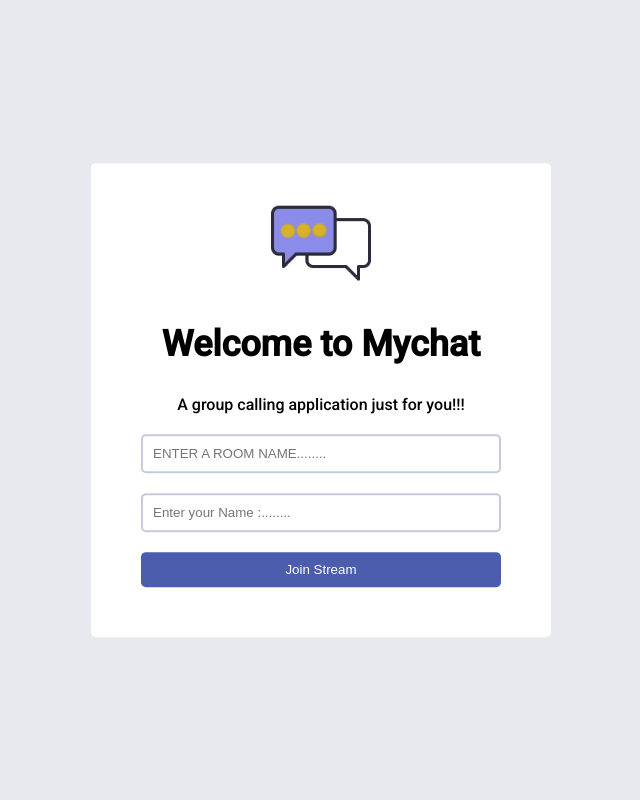
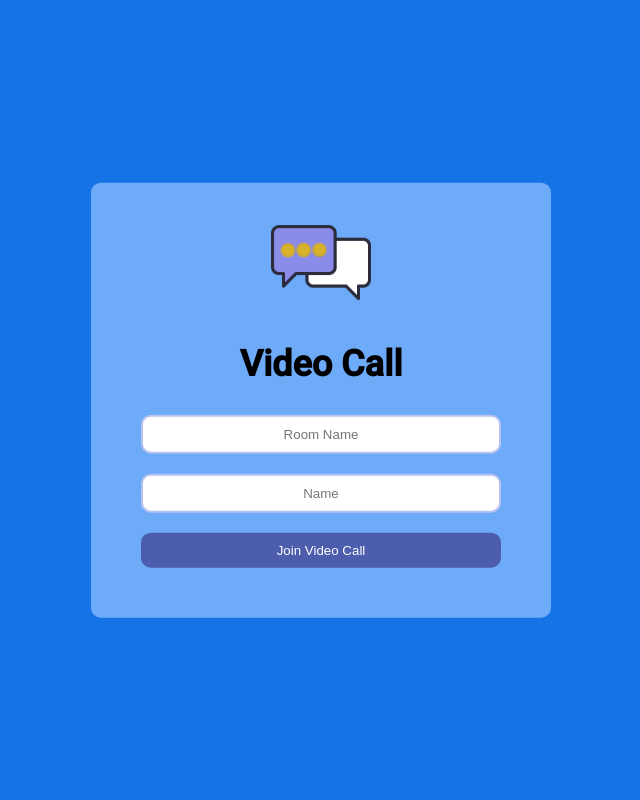
Before and after one commit to Folylolyboyz/VideoCall, a Django app: page / in a window 1280 px wide. Shown: the whole page, without its empty margins (319-959 px from the left). Run offline with Django 4.2, Linux system fonts and the light colour scheme.

Commit message:
UI Changes

```diff
--- a/base/templates/base/lobby.html
+++ b/base/templates/base/lobby.html
@@ -5,22 +5,21 @@
     <section id="form-container">
       <img id="logo" src= "{% static 'images/chat-icon.png' %}" >
       <div id="welcome-message">
-         <h1>Welcome to Mychat</h1>
-         <p>A group calling application just for you!!!</p>
+         <h1>Video Call</h1>
       </div>
 
       <form id="form">
         <div class="form-field">
-          <input type="text" name="room" placeholder="Enter a room name........" style="text-transform:uppercase;" />
+          <input type="text" name="room" placeholder="Room Name" autocomplete="off" />
         </div>
 
         <form id="form">
         <div class="form-field">
-          <input type="text" name="username" placeholder="Enter your Name :........" />
+          <input type="text" name="username" placeholder="Name" autocomplete="off" />
         </div>
 
         <div class="form-field">
-          <input type="submit" value="Join Stream">
+          <input type="submit" value="Join Video Call">
         </div>
       </form>
      </section>
@@ -32,7 +31,7 @@
   let handleSubmit = async(e) => {
     e.preventDefault()
     let room= e.target.room.value.toUpperCase()
-    let name= e.target.username.value
+    let name= e.target.username.value.charAt(0).toUpperCase() + e.target.username.value.slice(1)
     let response= await fetch(`/get_token/?channel=${room}`)
     let data= await response.json()
 
--- a/static/js/streams.js
+++ b/static/js/streams.js
@@ -49,7 +49,7 @@ let handleuserjoined = async (user, mediaType) => {
         let member = await getMember(user)
 
         player = `<div class="video-container" id="user-container-${user.uid}">
-                <div class="username-wrapper><span class="user-name">${member.name}</span></div>
+                <div class="username-wrapper"><span class="user-name">${member.name}</span></div>
                 <div class="video-player" id="user-${user.uid}"></div>
                 </div>`
         document.getElementById('video-streams').insertAdjacentHTML('beforeend', player)
--- a/static/styles/mainstyle.css
+++ b/static/styles/mainstyle.css
@@ -6,7 +6,7 @@
 
 
 body {
-    background-color: rgba(232, 233, 239, 1);
+    background-color: rgb(22, 115, 230);
     font-family: 'Roboto', sans-serif;
 }
 
@@ -21,9 +21,9 @@ body {
 #form-container {
     width: 400px;
     box-shadow: var(--shadow);
-    background-color: #fff;
+    background-color: rgb(109, 171, 248);
     padding: 30px;
-    border-radius: 5px;
+    border-radius: 10px;
     position: fixed;
     top: 50%;
     left: 50%;
@@ -54,10 +54,15 @@ body {
 
 .form-field input {
     width: 100%;
-    border: 2px solid rgba(198, 202, 219, 1);
-    border-radius: 5px;
+    border: 2px solid rgb(184, 194, 241);
+    text-align: center;
+    border-radius: 10px;
     padding: 10px;
     box-sizing: border-box;
+}
+
+.form-field input::placeholder {
+    text-align: center;
 }
 
 .form-field input[type='submit'] {
@@ -98,8 +103,8 @@ body {
     flex-grow: 1;
     max-height: 100%;
     min-height: 350px;
-    border: 1px solid rgb(83, 98, 159);
-    border-radius: 50ps;
+    border: 2px solid rgb(0, 0, 0);
+    border-radius: 10px;
     margin: 2px;
     background-color: rgba(198, 202, 219, 1);
     position: relative;
@@ -110,8 +115,8 @@ body {
     width: 100%;
 }
 
-.video-player {
-    border-radius: 1px;
+.video-player>* {
+    border-radius: 8px;
 }
 
 .username-wrapper {
@@ -121,7 +126,7 @@ body {
     z-index: 9999;
     background-color: rgba(0, 0, 0, 0.3);
     padding: 10px;
-    border-radius: 5px;
+    border-radius: 10px;
     font-size: 14px;
     color: #fff;
 
@@ -130,7 +135,7 @@ body {
 @media screen and (max-width: 1650px) {
     .video-container {
         flex-basis: 300px;
-        min-height: 200;
+        min-height: 200px;
     }
 }
 
```
Also changed, not shown: db.sqlite3.
